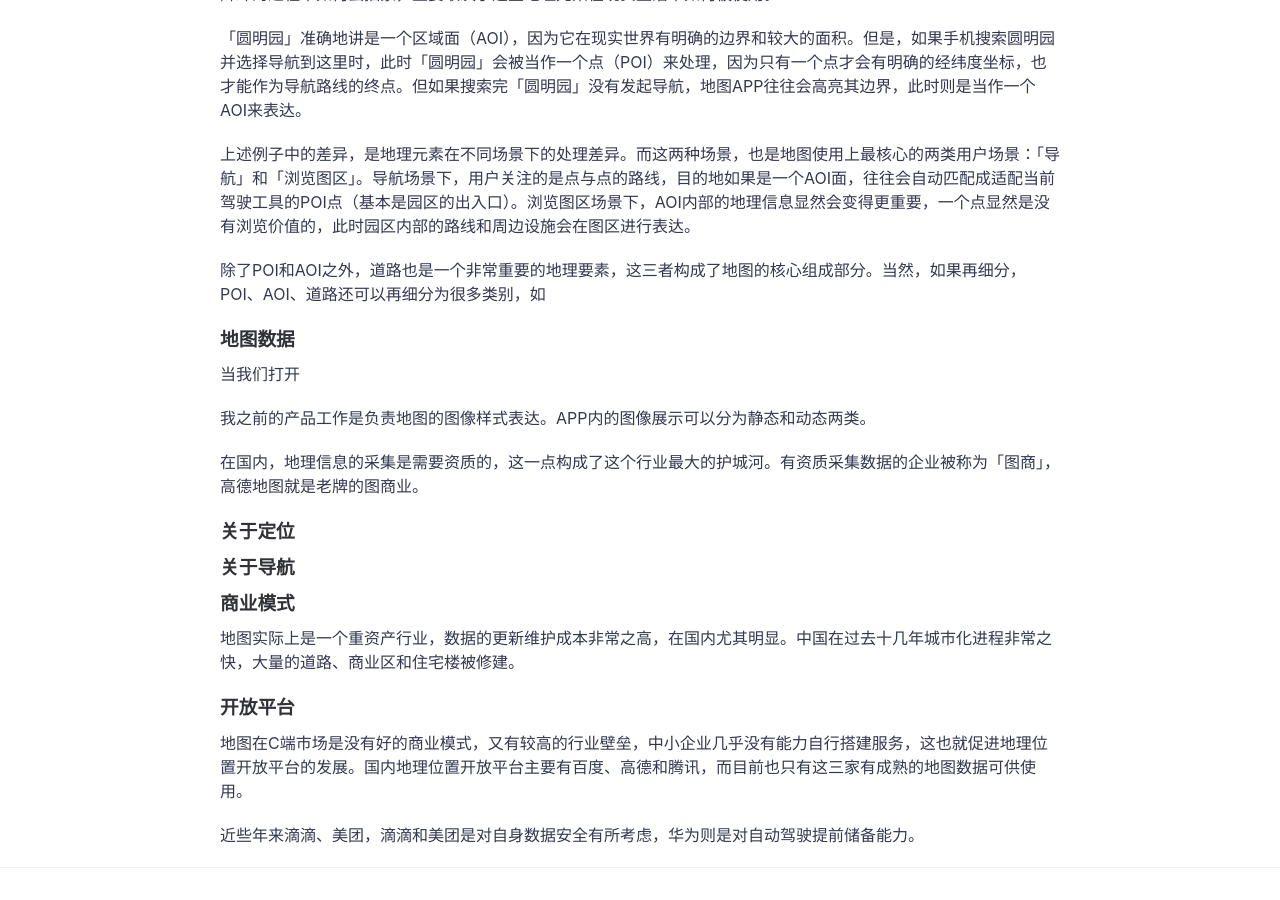
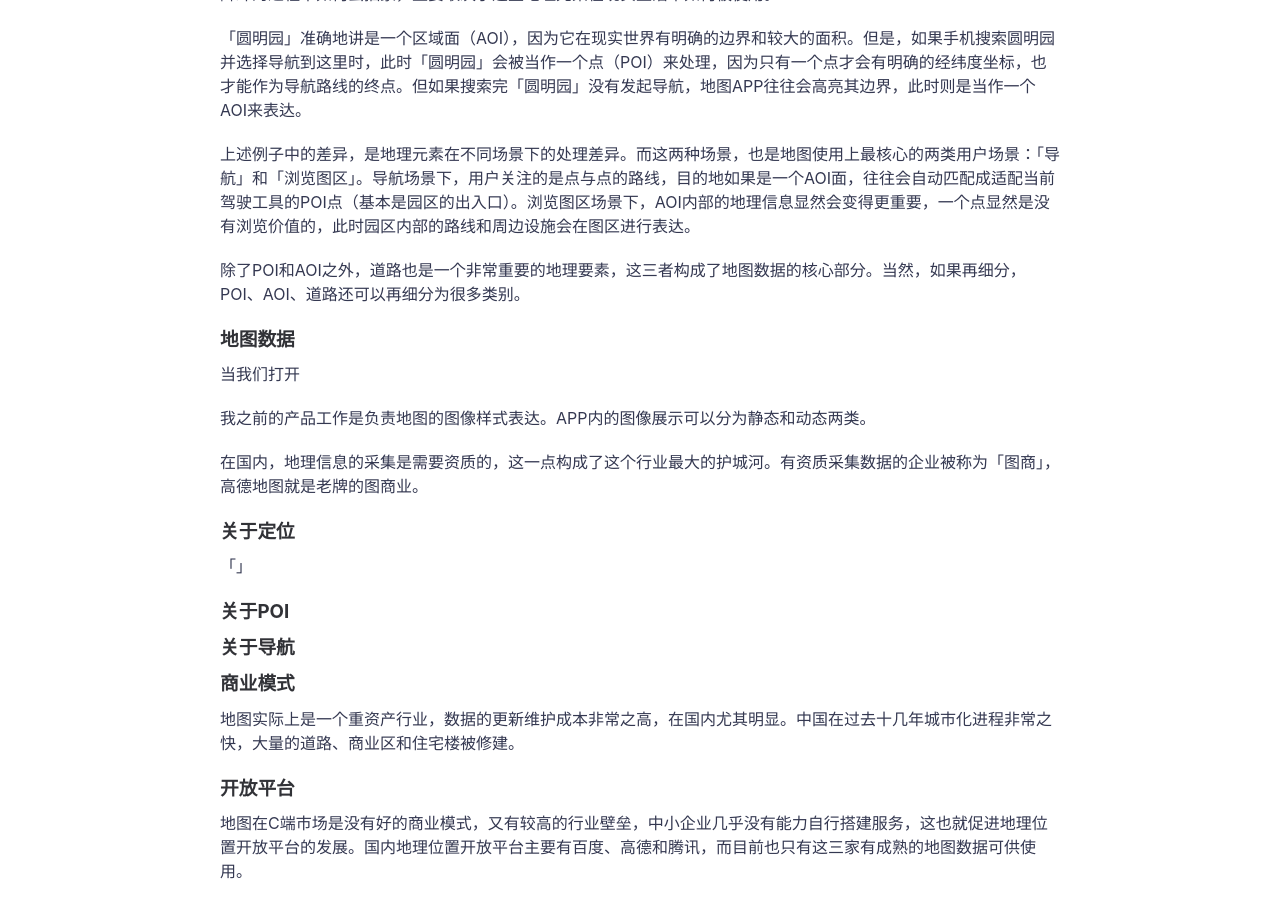
Before and after one commit to icarus507/icarus507.github.io, a Jekyll site: the page built from _posts/2018-09-07-谈谈地图.md, in a window 1280 px wide and 900 px high, scrolled down 1018 px. Built offline with Jekyll 4.4.1, drawn with Linux system fonts in a browser that asks for light colours.

Commit message:
Update 2018-09-07-谈谈地图.md

```diff
--- a/_posts/2018-09-07-谈谈地图.md
+++ b/_posts/2018-09-07-谈谈地图.md
@@ -22,7 +22,7 @@ featured-img: emile-perron-190221
 
 上述例子中的差异，是地理元素在不同场景下的处理差异。而这两种场景，也是地图使用上最核心的两类用户场景：「导航」和「浏览图区」。导航场景下，用户关注的是点与点的路线，目的地如果是一个AOI面，往往会自动匹配成适配当前驾驶工具的POI点（基本是园区的出入口）。浏览图区场景下，AOI内部的地理信息显然会变得更重要，一个点显然是没有浏览价值的，此时园区内部的路线和周边设施会在图区进行表达。
 
-除了POI和AOI之外，道路也是一个非常重要的地理要素，这三者构成了地图的核心组成部分。当然，如果再细分，POI、AOI、道路还可以再细分为很多类别，如
+除了POI和AOI之外，道路也是一个非常重要的地理要素，这三者构成了地图数据的核心部分。当然，如果再细分，POI、AOI、道路还可以再细分为很多类别。
 
 
 ### 地图数据
@@ -37,6 +37,11 @@ featured-img: emile-perron-190221
 
 ### 关于定位
 
+「」
+
+
+### 关于POI
+
 
 ### 关于导航
 
```
